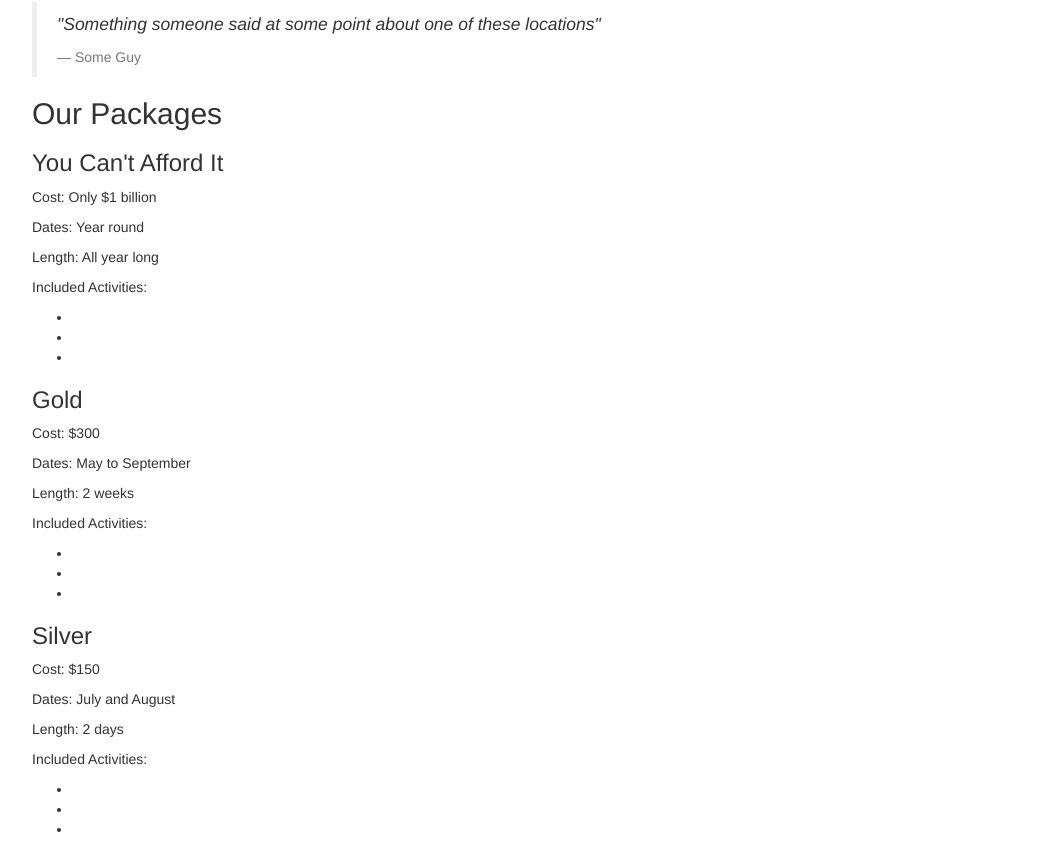
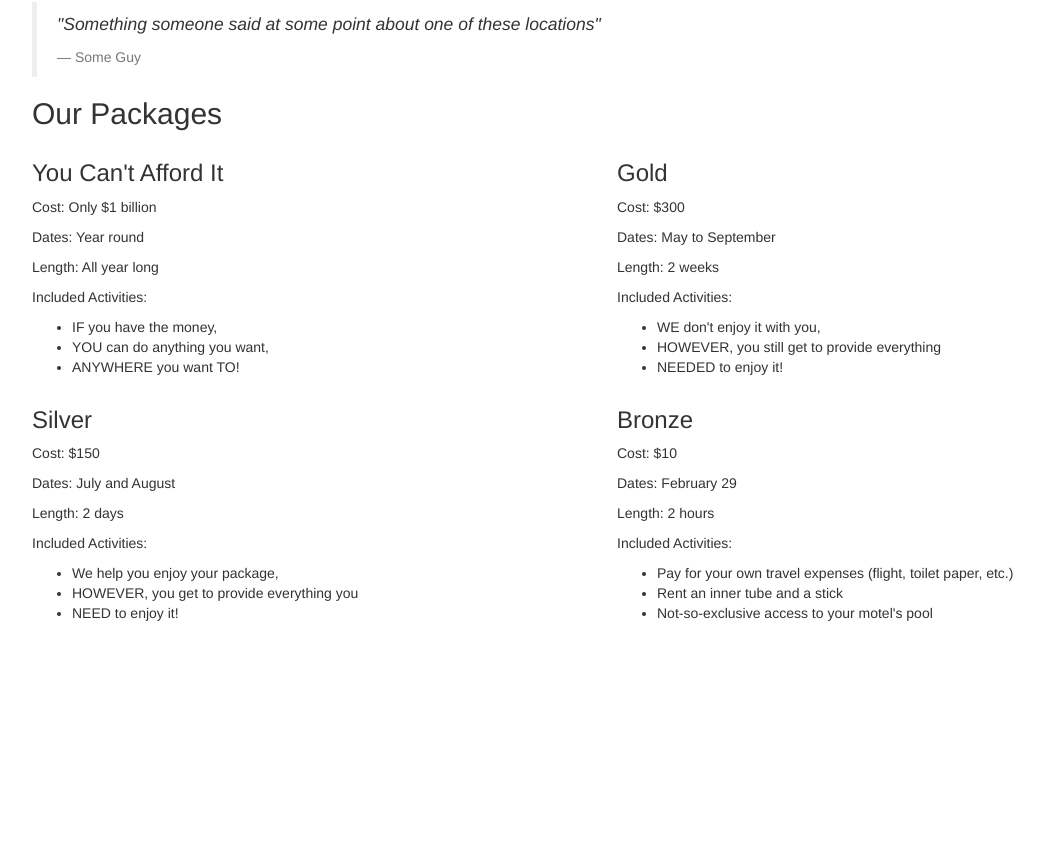
Before and after one commit to bryantwang1/vacation-bootstrap, a plain HTML site: page index.html in a window 1280 px wide. Shown: the part 755-1597 px from the top of the page, without its empty margins (38-1082 px from the left). After the commit the page ends 1388 px from the top, so only its background shows below. Drawn offline with Linux system fonts and the light colour scheme.

Commit message:
Add grid to page

```diff
--- a/css/styles.css
+++ b/css/styles.css
@@ -8,9 +8,9 @@ blockquote p {
 }
 
 .panel {
-  border-radius: 30px 60px 0px;
+  border-radius: 50px 50px 0px 0px;
 }
 
 .panel > .panel-heading {
-  border-radius: 30px 60px 0px 0px;
+  border-radius: 50px 50px 0px 0px;
 }
--- a/index.html
+++ b/index.html
@@ -34,39 +34,49 @@
 
       <h2>Our Packages</h2>
 
+      <div class="row">
+        <div class="col-md-6">
           <h3>You Can't Afford It</h3>
           <p>Cost: Only $1 billion</p>
           <p>Dates: Year round</p>
           <p>Length: All year long</p>
           <p>Included Activities:</p>
           <ul>
-        <li></li>
-        <li></li>
-        <li></li>
+            <li>IF you have the money,</li>
+            <li>YOU can do anything you want,</li>
+            <li>ANYWHERE you want TO!</li>
           </ul>
+        </div>
 
+        <div class="col-md-6">
           <h3>Gold</h3>
           <p>Cost: $300</p>
           <p>Dates: May to September</p>
           <p>Length: 2 weeks</p>
           <p>Included Activities:</p>
           <ul>
-        <li></li>
-        <li></li>
-        <li></li>
+            <li>WE don't enjoy it with you,</li>
+            <li>HOWEVER, you still get to provide everything</li>
+            <li>NEEDED to enjoy it!</li>
           </ul>
+        </div>
+      </div>
 
+      <div class="row">
+        <div class="col-md-6">
           <h3>Silver</h3>
           <p>Cost: $150</p>
           <p>Dates: July and August</p>
           <p>Length: 2 days</p>
           <p>Included Activities:</p>
           <ul>
-        <li></li>
-        <li></li>
-        <li></li>
+            <li>We help you enjoy your package, </li>
+            <li>HOWEVER, you get to provide everything you</li>
+            <li>NEED to enjoy it!</li>
           </ul>
+        </div>
 
+        <div class="col-md-6">
           <h3>Bronze</h3>
           <p>Cost: $10</p>
           <p>Dates: February 29</p>
@@ -77,6 +87,8 @@
             <li>Rent an inner tube and a stick</li>
             <li>Not-so-exclusive access to your motel's pool</li>
           </ul>
+        </div>
+      </div>
 
     </div>
   </body>
```
Lines whose indentation alone changed are shown as unchanged.
